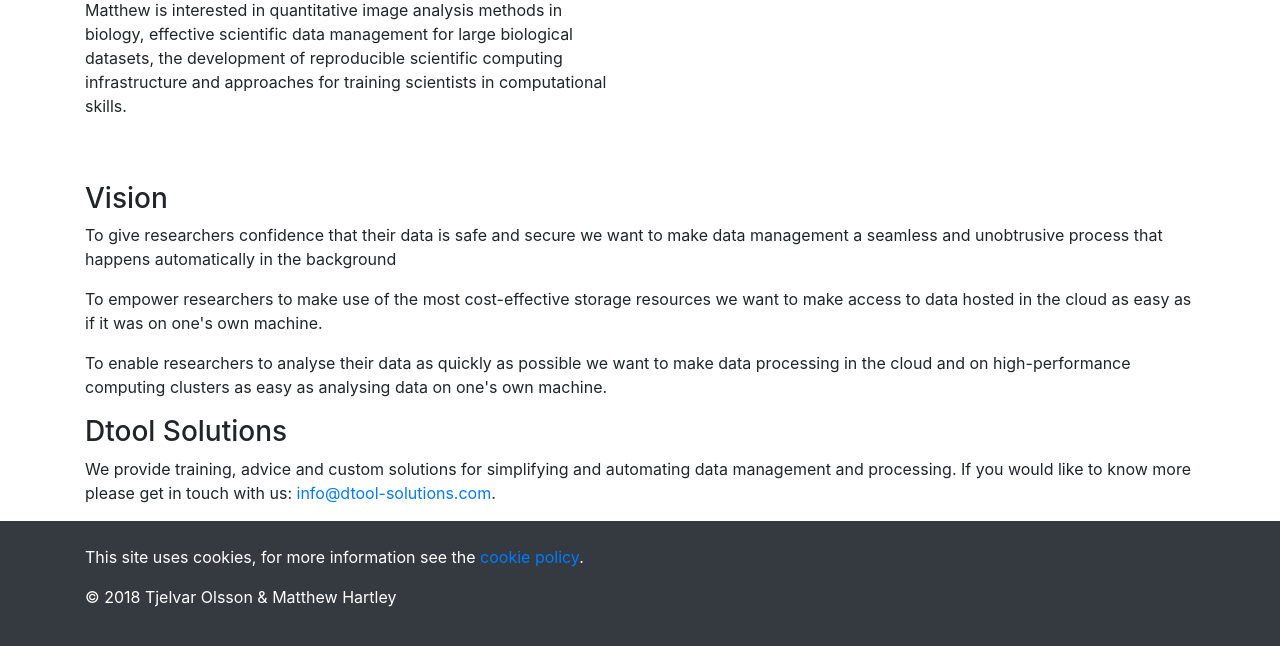
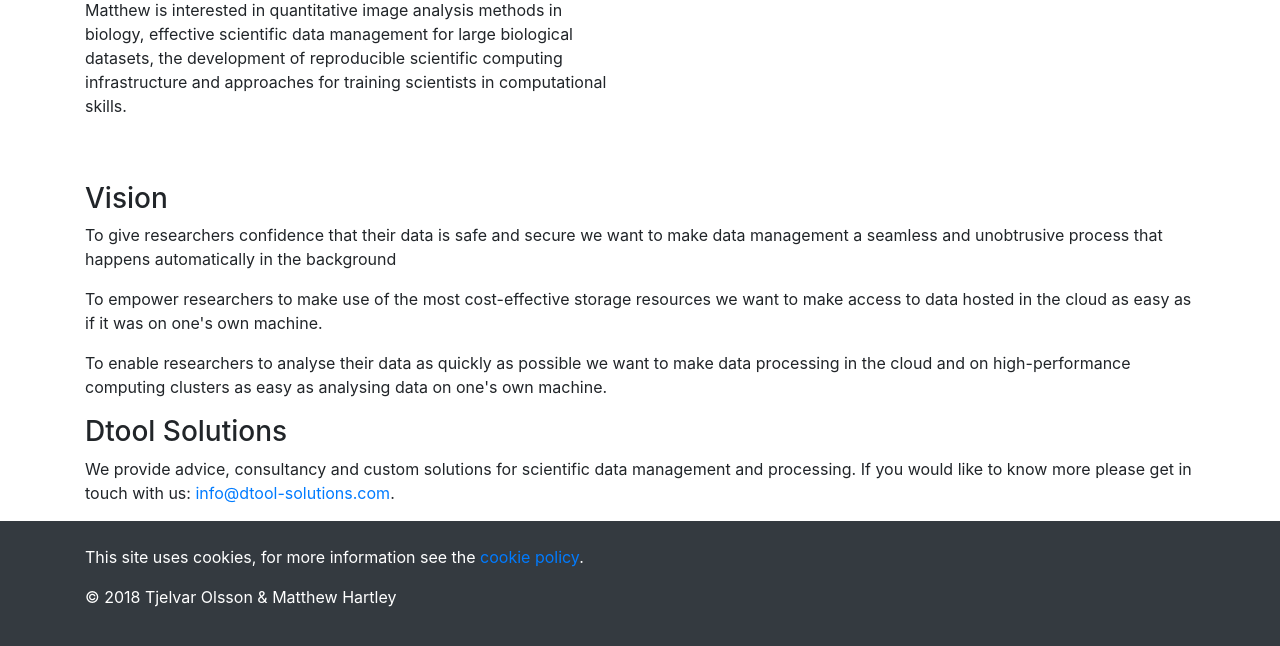
Before and after one commit to jic-dtool/jic-dtool.github.io, a Jekyll site: the page built from about.md, in a window 1280 px wide and 900 px high, scrolled down 722 px, cut to the strip 251-897 px from the top of the window. Built offline with Jekyll 4.4.1, drawn with Linux system fonts in a browser that asks for light colours; our own code applies the rules of GitHub Pages for plain Markdown files.

Commit message:
Improve solution statement

```diff
--- a/about.md
+++ b/about.md
@@ -85,8 +85,8 @@
   <h3>Dtool Solutions</h3>
 
   <p>
-  We provide training, advice and custom solutions for simplifying and
-  automating data management and processing.
+  We provide advice, consultancy and custom solutions for scientific
+  data management and processing.
   If you would like to know more please get in touch with us:
     <a href="mailto:info@dtool-solutions.com">info@dtool-solutions.com</a>.
   </p>
```
